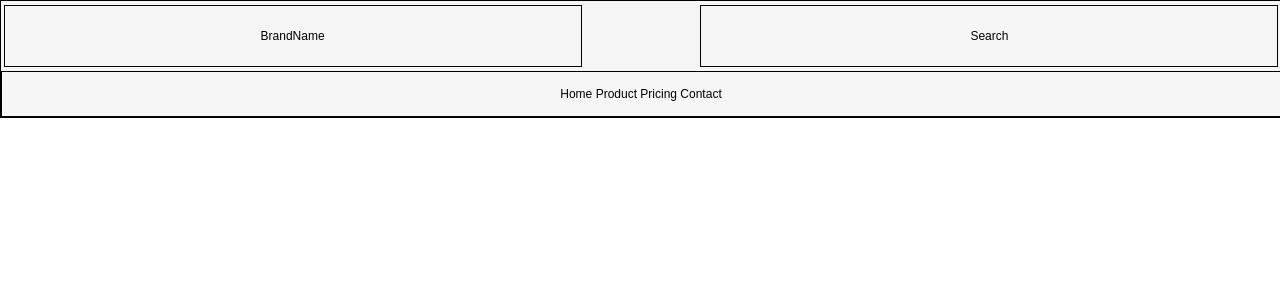
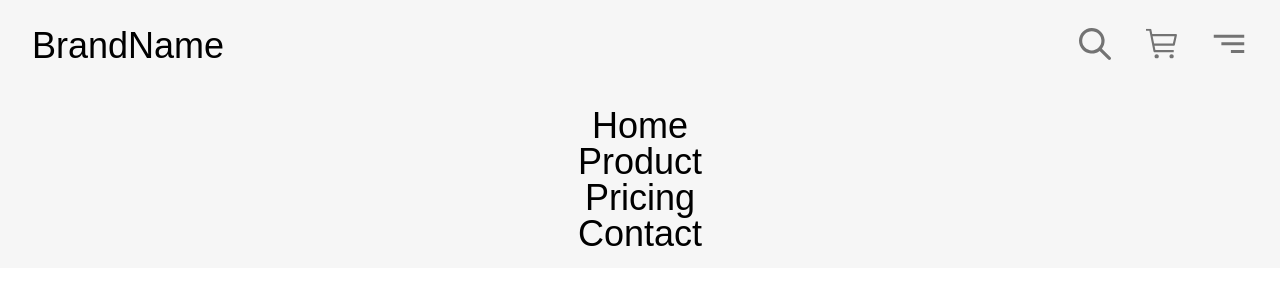
Before and after one commit to kiranadh1452/insureBoundDesign, a plain HTML site: page index.html in a window 1280 px wide. Drawn offline with Linux system fonts and the light colour scheme.

Commit message:
head updated
head updated

```diff
--- a/css/layout.css
+++ b/css/layout.css
@@ -1,5 +1,4 @@
 .header_part{
-    border: solid 1px black;
     width: 100%;
     background-color: #F6F6F6;
 }
@@ -7,8 +6,9 @@
     width: 45%;
     margin: 0.3% 0.2%;
     padding: 1.5rem 0;
-    border: solid 1px black;
-    text-align: center;
+}
+.header_options{
+    text-align: right;
 }
 .clearfix:after{
     content: '';
@@ -17,7 +17,6 @@
 }
 .header_nav{
     padding: 1rem 0rem;
-    border: black solid 1px;
     text-align: center;
 }
 .header_nav>a{
@@ -29,3 +28,6 @@
 .float_right{
     float: right;
 }
+.text_align_center{
+    text-align: center;
+}
--- a/css/style.css
+++ b/css/style.css
@@ -1,4 +1,15 @@
 .nav_items_head{
-    font-size: 3rem;
+    font-size: 300%;
     list-style: none;
 }
+
+.nav_icon{
+    margin-right: 2rem;
+    width: 2rem;
+    height: 2rem;
+}
+
+.logo_container{
+    font-size: 3em;
+    margin-left: 2rem;
+}
--- a/index.html
+++ b/index.html
@@ -8,7 +8,7 @@
     <title> TuTangle - Kiran Adhikari </title>
     <link rel="stylesheet" href="./css/reset.css">
     <link rel="stylesheet" href="./css/layout.css">
-    <link rel="stylesheet" href="./css/styles.css">
+    <link rel="stylesheet" href="./css/style.css">
     <link rel="stylesheet" href="./css/media.css">
 </head>
 
@@ -21,15 +21,43 @@
                     BrandName
                 </div>
                 <div class="header_options float_right">
-                    Search
+                        <svg width="24" height="24" viewBox="0 0 24 24" fill="none" xmlns="http://www.w3.org/2000/svg" class="nav_icon">
+                            <g clip-path="url(#clip0_1479_966)">
+                            <path fill-rule="evenodd" clip-rule="evenodd" d="M17.1901 15.478L23.6458 21.9337C23.8727 22.1608 24.0001 22.4687 24 22.7897C23.9999 23.1107 23.8723 23.4185 23.6452 23.6455C23.4181 23.8724 23.1102 23.9998 22.7892 23.9997C22.4682 23.9995 22.1604 23.8719 21.9335 23.6448L15.4778 17.1892C13.5479 18.6839 11.1211 19.3873 8.69104 19.1563C6.26097 18.9253 4.01018 17.7772 2.39656 15.9455C0.782936 14.1139 -0.0723147 11.7364 0.00479537 9.29657C0.0819054 6.85677 1.08558 4.53797 2.81165 2.8119C4.53771 1.08584 6.85651 0.082161 9.29632 0.00505095C11.7361 -0.0720591 14.1137 0.783191 15.9453 2.39682C17.7769 4.01044 18.925 6.26123 19.156 8.6913C19.387 11.1214 18.6836 13.5482 17.1889 15.478H17.1901ZM9.60045 16.7992C11.5099 16.7992 13.3412 16.0406 14.6914 14.6904C16.0416 13.3402 16.8001 11.509 16.8001 9.5995C16.8001 7.69003 16.0416 5.85877 14.6914 4.50857C13.3412 3.15837 11.5099 2.39984 9.60045 2.39984C7.69098 2.39984 5.85971 3.15837 4.50951 4.50857C3.15932 5.85877 2.40078 7.69003 2.40078 9.5995C2.40078 11.509 3.15932 13.3402 4.50951 14.6904C5.85971 16.0406 7.69098 16.7992 9.60045 16.7992Z" fill="#737373"/>
+                            </g>
+                            <defs>
+                            <clipPath id="clip0_1479_966">
+                            <rect width="24" height="23.9997" fill="white"/>
+                            </clipPath>
+                            </defs>
+                        </svg>
+
+                        <svg width="24" height="23" viewBox="0 0 24 23" fill="none" xmlns="http://www.w3.org/2000/svg" class="nav_icon">
+                            <g clip-path="url(#clip0_1479_968)">
+                            <path d="M7.99999 22.4002C8.88365 22.4002 9.59999 21.6838 9.59999 20.8002C9.59999 19.9165 8.88365 19.2002 7.99999 19.2002C7.11634 19.2002 6.39999 19.9165 6.39999 20.8002C6.39999 21.6838 7.11634 22.4002 7.99999 22.4002Z" fill="#737373"/>
+                            <path d="M19.2 22.4002C20.0837 22.4002 20.8 21.6838 20.8 20.8002C20.8 19.9165 20.0837 19.2002 19.2 19.2002C18.3163 19.2002 17.6 19.9165 17.6 20.8002C17.6 21.6838 18.3163 22.4002 19.2 22.4002Z" fill="#737373"/>
+                            <path d="M22.4 4.00016H4.656L4 0.640163C3.9626 0.456742 3.86206 0.292245 3.71589 0.175305C3.56971 0.0583653 3.38716 -0.00361159 3.2 0.000162751H0V1.60016H2.544L5.6 16.9602C5.6374 17.1436 5.73794 17.3081 5.88411 17.425C6.03029 17.542 6.21284 17.6039 6.4 17.6002H20.8V16.0002H7.056L6.4 12.8002H20.8C20.9849 12.8047 21.1657 12.745 21.3116 12.6312C21.4574 12.5174 21.5594 12.3566 21.6 12.1762L23.2 4.97616C23.2268 4.85746 23.2262 4.73421 23.1982 4.61579C23.1702 4.49737 23.1155 4.38689 23.0384 4.29278C22.9612 4.19867 22.8636 4.12339 22.753 4.07268C22.6424 4.02198 22.5217 3.99717 22.4 4.00016ZM20.16 11.2002H6.096L4.976 5.60016H21.4L20.16 11.2002Z" fill="#737373"/>
+                            </g>
+                            <defs>
+                            <clipPath id="clip0_1479_968">
+                            <rect width="24" height="22.4002" fill="white"/>
+                            </clipPath>
+                            </defs>
+                        </svg>
+
+                        <svg width="24" height="24" viewBox="0 0 24 14" fill="none" xmlns="http://www.w3.org/2000/svg" class="nav_icon">
+                            <path d="M0.571472 0H23.4286V2.28571H0.571472V0ZM6.28576 5.71429H23.4286V8H6.28576V5.71429ZM13.4286 11.4286H23.4286V13.7143H13.4286V11.4286Z" fill="#737373"/>
+                        </svg>
                 </div>
             </div>
             <div class="header_nav">
                 <nav>
-                        <a href="#">Home</a>
-                        <a href="#">Product</a>
-                        <a href="#">Pricing</a>
-                        <a href="#">Contact</a>
+                    <ul class="nav_items_head">
+                        <li> <a href="#">Home</a></li>
+                        <li> <a href="#">Product</a></li>
+                        <li> <a href="#">Pricing</a></li>
+                        <li> <a href="#">Contact</a></li>
+                    </ul>
                 </nav>
             </div>
         </header>
```
Also changed, not shown: images/Vector.svg (added), images/cover1.png (added), images/icn search .icn-xs.svg (added), images/icn shopping-cart .icn-xs.svg (added).
